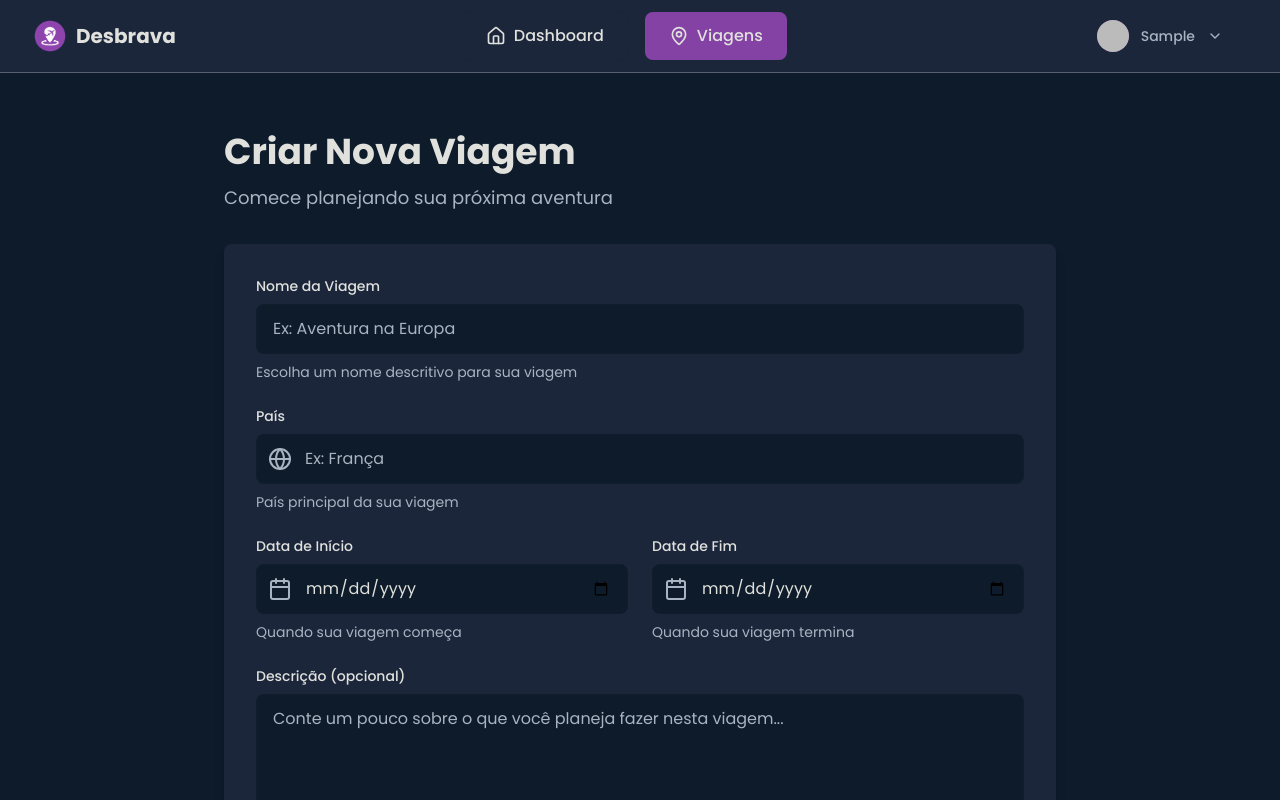
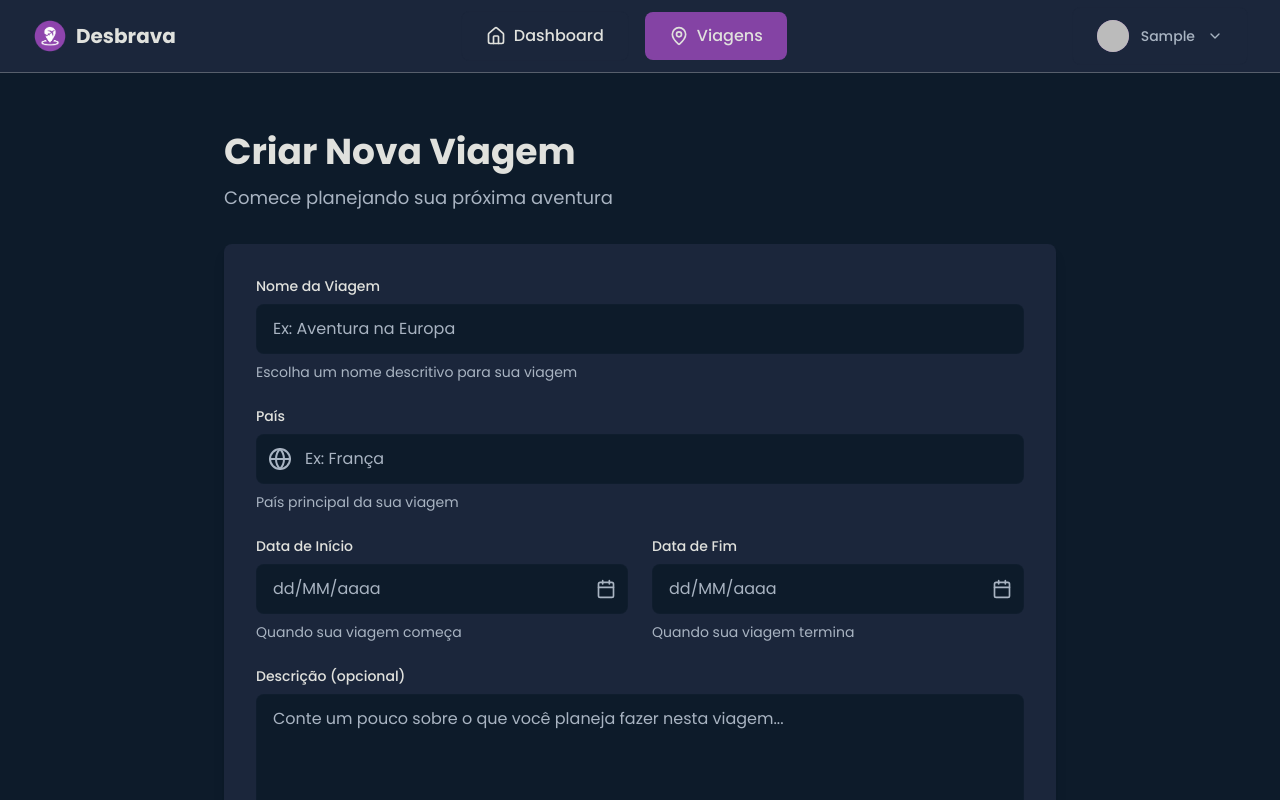
Before and after one commit to Brendhon/desbrava, a Next.js app: page /trip in a window 1280 px wide. Shown: the top 800 px of the page. Built offline with nearby package versions, Linux system fonts and the light colour scheme; no server answers; sample sign-in values are in the browser's storage.

Commit message:
feat: add DatePicker component for enhanced date selection in forms, integrating with react-day-picker and supporting Brazilian date format, along with corresponding styles and documentation in the Desbrava project

```diff
--- a/app/(protected)/trip/page.tsx
+++ b/app/(protected)/trip/page.tsx
@@ -1,10 +1,11 @@
 'use client';
 
+import DatePicker from '@/components/form/DatePicker';
+import Input from '@/components/form/Input';
+import Textarea from '@/components/form/Textarea';
 import Button from '@/components/ui/Button';
 import Card from '@/components/ui/Card';
-import Input from '@/components/form/Input';
-import Textarea from '@/components/form/Textarea';
-import { Calendar, Globe, Plus } from 'lucide-react';
+import { Globe, Plus } from 'lucide-react';
 import { useState } from 'react';
 
 export default function CreateTripPage() {
@@ -77,25 +78,19 @@ export default function CreateTripPage() {
 
           {/* Datas */}
           <div className={styles.dateGrid}>
-            <Input
+            <DatePicker
               label="Data de Início"
-              type="date"
-              name="startDate"
               value={formData.startDate}
-              onChange={handleInputChange}
-              icon={Calendar}
-              required
+              placeholder="dd/MM/aaaa"
+              onChange={(value) => setFormData({ ...formData, startDate: value })}
               helperText="Quando sua viagem começa"
             />
 
-            <Input
+            <DatePicker
               label="Data de Fim"
-              type="date"
-              name="endDate"
               value={formData.endDate}
-              onChange={handleInputChange}
-              icon={Calendar}
-              required
+              onChange={(value) => setFormData({ ...formData, endDate: value })}
+              placeholder="dd/MM/aaaa"
               helperText="Quando sua viagem termina"
             />
           </div>
--- a/app/globals.css
+++ b/app/globals.css
@@ -1,11 +1,24 @@
 @import 'tailwindcss';
+@import 'react-day-picker/style.css';
+
+:root {
+  --midnight-color: #0d1b2a;
+  --slate-color: #1b263b;
+  --parchment-color: #e0e1dd;
+  --mist-color: #a9b4c2;
+  --royal-color: #8443a4;
+}
 
 @theme {
-  --color-midnight-blue: #0d1b2a;
-  --color-slate-dark: #1b263b;
-  --color-parchment-white: #e0e1dd;
-  --color-mist-gray: #a9b4c2;
-  --color-royal-purple: #8443a4;
+  --color-midnight-blue: var(--midnight-color);
+  --color-slate-dark: var(--slate-color);
+  --color-parchment-white: var(--parchment-color);
+  --color-mist-gray: var(--mist-color);
+  --color-royal-purple: var(--royal-color);
+}
+
+.rdp-root {
+  --rdp-accent-color: var(--royal-color); /* Use blue as the accent color. */
 }
 
 body {
@@ -91,3 +104,17 @@ body {
 .form-helper-text {
   @apply mt-2 text-sm text-mist-gray;
 }
+
+/* DatePicker Component Styles */
+.datepicker-container {
+  @apply relative w-full;
+}
+
+/* Calendar Popup Styles */
+.datepicker-popup {
+  @apply absolute z-50 mt-1 w-auto bg-midnight-blue border border-slate-dark/20 rounded-lg shadow-lg;
+}
+
+.datepicker-calendar {
+  @apply p-4;
+}
--- /dev/null
+++ b/components/form/DatePicker.tsx
@@ -0,0 +1,200 @@
+'use client';
+
+import { useState, useRef, useEffect } from 'react';
+import { DayPicker, getDefaultClassNames } from 'react-day-picker';
+import { format, parse, isValid } from 'date-fns';
+import { ptBR } from 'date-fns/locale';
+import { Calendar, X } from 'lucide-react';
+import { UseFormRegisterReturn } from 'react-hook-form';
+
+interface DatePickerProps {
+  label?: string;
+  error?: string;
+  size?: 'sm' | 'md' | 'lg';
+  variant?: 'default' | 'error' | 'success';
+  register?: UseFormRegisterReturn;
+  helperText?: string;
+  className?: string;
+  id?: string;
+  placeholder?: string;
+  value?: string;
+  onChange?: (value: string) => void;
+  disabled?: boolean;
+}
+
+const DatePicker = ({
+  label,
+  error,
+  size = 'md',
+  variant = 'default',
+  register,
+  helperText,
+  className = '',
+  id,
+  placeholder = 'dd/MM/aaaa',
+  value,
+  onChange,
+  disabled = false,
+}: DatePickerProps) => {
+  // Get default class names
+  const defaultClassNames = getDefaultClassNames();
+
+  const [isOpen, setIsOpen] = useState(false);
+  const [inputValue, setInputValue] = useState(value || '');
+  const [selectedDate, setSelectedDate] = useState<Date | undefined>(
+    value ? parse(value, 'dd/MM/yyyy', new Date()) : undefined
+  );
+  const containerRef = useRef<HTMLDivElement>(null);
+
+  // Format month for calendar
+  const formatCaption = (month: Date) => {
+    return format(month, 'MMMM yyyy', { locale: ptBR });
+  };
+
+  // Format date for input
+  const formatInputDate = (date: Date): string => {
+    return format(date, 'dd/MM/yyyy');
+  };
+
+  // Parse date from input
+  const parseInputDate = (input: string): Date | undefined => {
+    const parsed = parse(input, 'dd/MM/yyyy', new Date());
+    return isValid(parsed) ? parsed : undefined;
+  };
+
+  // Update input when date is selected
+  const handleDateSelect = (date: Date | undefined) => {
+    if (date) {
+      const formattedDate = formatInputDate(date);
+      setInputValue(formattedDate);
+      setSelectedDate(date);
+      onChange?.(formattedDate);
+      setIsOpen(false);
+    }
+  };
+
+  // Update input when input is typed
+  const handleInputChange = (e: React.ChangeEvent<HTMLInputElement>) => {
+    const newValue = e.target.value;
+    setInputValue(newValue);
+
+    // Validate format and update selected date
+    if (newValue.length === 10) {
+      const parsedDate = parseInputDate(newValue);
+      if (parsedDate) {
+        setSelectedDate(parsedDate);
+        onChange?.(newValue);
+      }
+    }
+  };
+
+  // Close popup when clicking outside
+  useEffect(() => {
+    const handleClickOutside = (event: MouseEvent) => {
+      if (containerRef.current && !containerRef.current.contains(event.target as Node)) {
+        setIsOpen(false);
+      }
+    };
+
+    document.addEventListener('mousedown', handleClickOutside);
+    return () => document.removeEventListener('mousedown', handleClickOutside);
+  }, []);
+
+  // Sync with external value
+  useEffect(() => {
+    if (value !== undefined) {
+      setInputValue(value);
+      setSelectedDate(value ? parse(value, 'dd/MM/yyyy', new Date()) : undefined);
+    }
+  }, [value]);
+
+  const inputId = id || `datepicker-${Math.random().toString(36).substr(2, 9)}`;
+
+  const getInputStyles = () => {
+    const baseStyles = [
+      'form-input-base',
+      `form-input-size-${size}`,
+      `form-input-variant-${error ? 'error' : variant}`,
+      'form-input-padding-right-icon',
+      'cursor-pointer',
+      disabled && 'opacity-50 cursor-not-allowed',
+      className,
+    ]
+      .filter(Boolean)
+      .join(' ');
+
+    return baseStyles;
+  };
+
+  const getIconStyles = () => {
+    return [
+      'form-input-icon-container',
+      'form-input-icon-right',
+      `form-input-icon-size-${size}`,
+      'pointer-events-auto',
+    ].join(' ');
+  };
+
+  return (
+    <div className="datepicker-container" ref={containerRef}>
+      {label && (
+        <label htmlFor={inputId} className="form-label">
+          {label}
+        </label>
+      )}
+
+      <div className="relative">
+        <input
+          id={inputId}
+          ref={register?.ref}
+          type="text"
+          value={inputValue}
+          onChange={handleInputChange}
+          onFocus={() => setIsOpen(true)}
+          placeholder={placeholder}
+          className={getInputStyles()}
+          disabled={disabled}
+          {...register}
+        />
+
+        <button
+          type="button"
+          onClick={() => !disabled && setIsOpen(!isOpen)}
+          className={getIconStyles()}
+          disabled={disabled}
+          aria-label="Abrir calendário"
+        >
+          {isOpen ? <X className="w-full h-full" /> : <Calendar className="w-full h-full" />}
+        </button>
+
+        {isOpen && (
+          <div className="datepicker-popup">
+            <div className="datepicker-calendar">
+              <DayPicker
+                mode="single"
+                selected={selectedDate}
+                onSelect={handleDateSelect}
+                formatters={{ formatCaption }}
+                locale={ptBR}
+                showOutsideDays={true}
+                fixedWeeks={true}
+              />
+            </div>
+          </div>
+        )}
+      </div>
+
+      {error && (
+        <p className="form-error" role="alert">
+          {error}
+        </p>
+      )}
+
+      {helperText && !error && (
+        <p className="form-helper-text">{helperText}</p>
+      )}
+    </div>
+  );
+};
+
+export default DatePicker;
--- a/package.json
+++ b/package.json
@@ -14,11 +14,13 @@
   "dependencies": {
     "@auth/core": "^0.40.0",
     "@hookform/resolvers": "^5.2.1",
+    "date-fns": "^4.1.0",
     "firebase": "^12.1.0",
     "lucide-react": "^0.540.0",
     "next": "15.4.6",
     "next-auth": "^5.0.0-beta.29",
     "react": "19.1.0",
+    "react-day-picker": "^9.9.0",
     "react-dom": "19.1.0",
     "react-hook-form": "^7.62.0",
     "zod": "^4.0.17"
```
Also changed, not shown: 2 other files (tests, documents, lock files or other folders).
